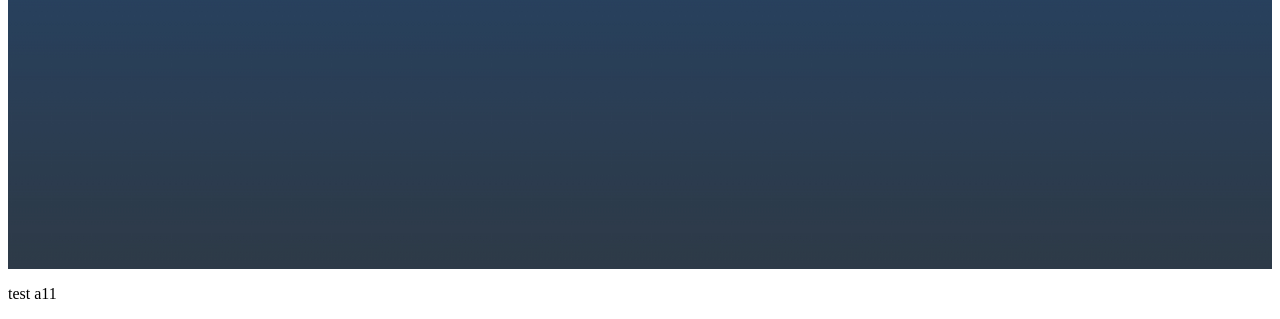
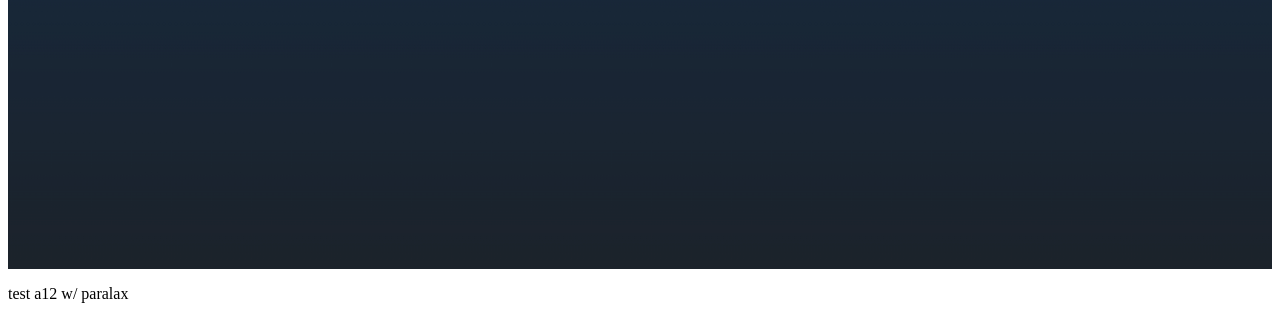
Before and after one commit to mgregg313/Matthew-Gregg, a plain HTML site: page index.html in a window 1280 px wide. Shown: the part 603-922 px from the top of the page. Drawn offline with Linux system fonts and the light colour scheme.

Commit message:
Update index.html

```diff
--- a/index.html
+++ b/index.html
@@ -19,6 +19,18 @@
       justify-content: center;
       align-items: center;
       color: #fff;
+      position: relative;
+    }
+
+    .lander::before {
+      content: "";
+      position: absolute;
+      top: 0;
+      left: 0;
+      width: 100%;
+      height: 100%;
+      background: rgba(0, 0, 0, 0.4);
+      z-index: 1;
     }
 
     .lander h1 {
@@ -90,7 +102,7 @@
 
 
 
-<p> test a11 </p>
+<p> test a12 w/ paralax </p>
 
 </body>
 
```
